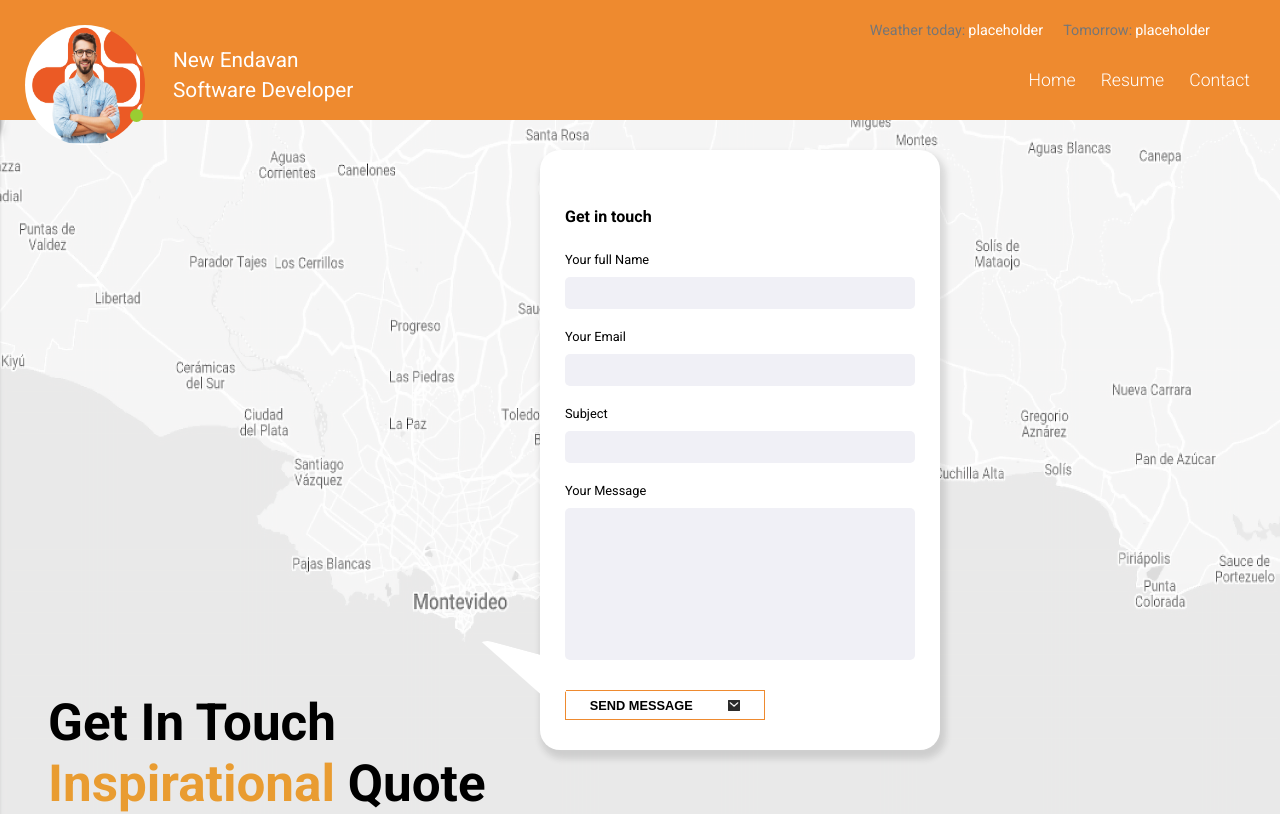
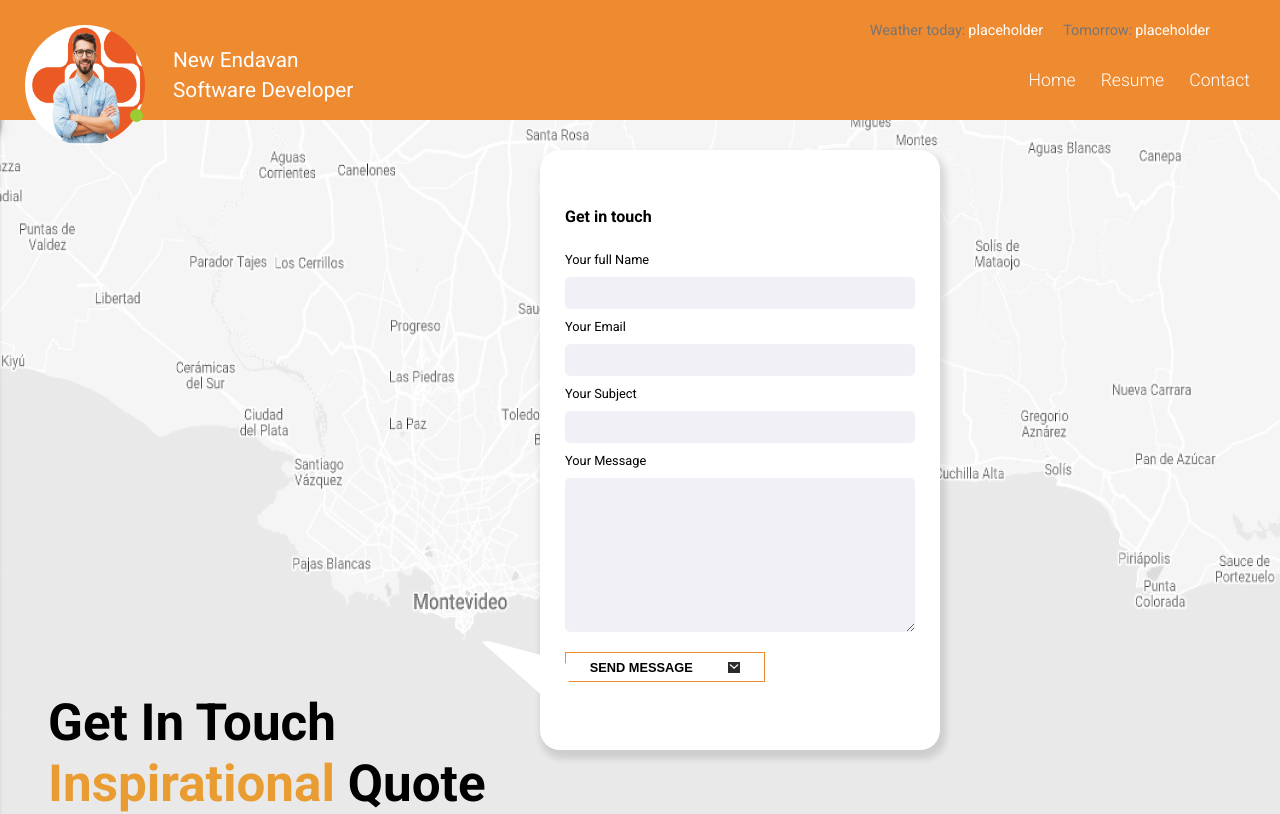
Before and after one commit to kuga-uy/resume-react, a React (Create React App) app: page /contact in a window 1280 px wide. Shown: the top 814 px of the page. Built offline with nearby package versions, Linux system fonts and the light colour scheme; no server answers.

Commit message:
form validation first look at

```diff
--- a/src/Components/contact/form/Form.jsx
+++ b/src/Components/contact/form/Form.jsx
@@ -1,25 +1,129 @@
-import React from 'react'
-import {Input} from './input/Input'
+import React, {Component} from 'react';
 import './input/input.css';
 
-const Form = () => {
+class Form extends Component {
+
+   constructor(props) {
+       super(props)
+
+       this.state = {
+        name: '',
+        email: '',
+        subject: '',
+        message: '',
+
+   }
+   this.handleChange = this.handleChange.bind(this);
+   this.onSubmit = this.onSubmit.bind(this);
+}
+
+    handleChange = (e) => {
+        const {value, name} = e.target
+        console.log(e.target.value, e.target.name);
+        this.setState({
+            [name] : value,
+           email : e.target.value,
+            subject : e.target.value,
+            message : e.target.value,
+        });
+    }
+
+    formValidation = () => {
+        const {name, email, subject, message} = this.state;
+        let isValid = true;
+        let errorName = '';
+        let errorEmail = '';
+        let errorSubject = '';
+        let errorMessage = '';
+
+        if(name.length < 3 ) {
+            isValid = false;
+            errorName = 'Minimum of 3 characters';
+            this.setState({errorName})
+        } else if (name.length > 10) {
+            errorName = 'Maximum of 10 characters';
+            this.setState({errorName})
+        }else {
+            isValid = true;
+            errorName = '';
+            this.setState({errorName})
+        }
+
+        if (subject.length < 3) {
+            isValid = false;
+            errorSubject = 'Minimum of 3 characters';
+            this.setState({errorSubject})
+        } else if (subject.length > 10) {
+            errorSubject = 'Maximum of 10 characters';
+            this.setState({errorSubject})
+        }else {
+            isValid = true;
+            errorSubject = '';
+            this.setState({errorSubject})
+        }
+
+        if (message.length < 10) {
+            isValid = false;
+            errorMessage = 'Minimum of 10 characters';
+            this.setState({errorMessage})
+        } else if (message.length > 100) {
+            errorMessage = 'Maximum of 100 characters';
+            this.setState({errorMessage})
+        }else {
+            isValid = true;
+            errorMessage = '';
+            this.setState({errorMessage})
+        }
+
+
+        if (email.includes('@') && email.includes('.com')) {
+            isValid = true;
+            errorEmail =''
+            this.setState({errorEmail})
+        } else {
+
+            isValid = false;
+            errorEmail = 'Please insert a correct email'
+            this.setState({errorEmail})
+        }
+        if (isValid === true){
+            alert('FORM SENT, THANK YOU!')
+        }
+
+        return isValid;
+    }
+
+    onSubmit = (e) => {
+        e.preventDefault()
+        const isValid = this.formValidation();
+    }
+
+render (){
 
 
     return (
         <>
-        <form className="form-container">
+        <form onSubmit={this.onSubmit} className="form-container">
             <h5 className="form-title">Get in touch</h5>
-            <Input label={'Your full Name'} id={'name'} type={'text'}/>
-            <Input label={'Your Email'} id={'email'} type={'email'}/>
-            <Input label={'Subject'} id={'subject'} type={'text'}/>
+            <label for='name'>Your full Name</label>
+            <input onChange={this.handleChange}  className="input name-input" type='text' id='name' name="name" maxlength="50" />
+            <span className="error">{this.state.errorName}</span>
+            <label for='email'>Your Email</label>
+            <input  onChange={this.handleChange}  className="input name-input" type='text' id='email' name="email" maxlength="50" />
+            <span className="error">{this.state.errorEmail}</span>
+            <label for='email'>Your Subject</label>
+            <input onChange={this.handleChange}  className="input name-input" type='text' id='subject' name="subject" maxlength="50" />
+            <span className="error">{this.state.errorSubject}</span>
             <label for="name">Your Message</label>
-            <input className="input message-input" type="textarea" id="message" maxlength="1000" />
+            <textarea onChange={this.handleChange} className="input message-input" type="textarea" id="message" name="message" maxlength="1000" />
+            <span className="error">{this.state.errorMessage}</span>
             <button type="submit" className="send-message-btn">SEND MESSAGE<img className="email-icon"src="assets/email-vector.png" alt="emai-icon"/>
             </button>
         </form>
-  <div className="triangulo"></div>
+        <div className="triangulo"></div>
         </>
     )
 }
+}
 
 export { Form };
--- a/src/Components/contact/form/form.css
+++ b/src/Components/contact/form/form.css
@@ -35,20 +35,9 @@
 .form-title{
     font-size: 1em;
 }
-.input{
-    border: none;
-    outline: none;
-    background-color: var(--third-bg-color);
-    border-radius: 5px;
-    margin-top: 10px;
-    margin-bottom: 20px;
-    height: 30px;
-}
 
-.message-input{
-    height: 150px;
 
-}
+
 
 .triangulo {
     width: 0;
@@ -85,6 +74,11 @@
     width: 12px;
 }
 
+.error{
+    color: red;
+    margin-bottom: 5px;
+}
+
 
 @media(max-width: 420px){
     .form-container{
@@ -99,4 +93,10 @@
         right: 203px;
         transform: rotate(275deg);
     }
+
+    .error{
+        color: red;
+        font-size: 0.8rem;
+        margin-top: 0px;
+    }
 }
--- a/src/Components/contact/form/input/Input.jsx
+++ /dev/null
@@ -1,12 +0,0 @@
-import React from 'react'
-
-const Input = ({label, id, type}) => {
-    return (
-        <>
-          <label for={id}>{label}</label>
-            <input className="input name-input" type={type} id={id} maxlength="50" />
-        </>
-    )
-}
-
-export {Input}
--- a/src/Components/contact/form/input/input.css
+++ b/src/Components/contact/form/input/input.css
@@ -0,0 +1,14 @@
+.input{
+    border: none;
+    outline: none;
+    background-color: var(--third-bg-color);
+    border-radius: 5px;
+    margin-top: 10px;
+    margin-bottom: 5px;
+    height: 30px;
+}
+
+.message-input{
+    height: 150px;
+
+}
--- a/src/Components/general/footer/footer.css
+++ b/src/Components/general/footer/footer.css
@@ -34,10 +34,12 @@
     font-family: var(--primary-font-family);
     font-size: 0.8em;
     color: #fff;
+    position: relative;
+    bottom: 0px;
 }
 
 @media (max-width: 420px){
-    .footer{
+   .footer{
         top:382px;
     }
 }
--- a/src/Components/resume/experience/Experience.jsx
+++ b/src/Components/resume/experience/Experience.jsx
@@ -2,6 +2,7 @@ import React from 'react'
 import { Reference } from './reference/Reference';
 import { StackCard } from './stackCard/StackCard';
 import './experience.css';
+import './stackCard/stackCard.css';
 
 const Experience = () => {
     return (
--- a/src/Components/resume/experience/stackCard/StackCard.jsx
+++ b/src/Components/resume/experience/stackCard/StackCard.jsx
@@ -1,5 +1,5 @@
 import React from 'react'
-import './stackCard.css';
+
 
 const StackCard = () => {
     return (
--- a/src/pages/home/home.css
+++ b/src/pages/home/home.css
@@ -16,6 +16,7 @@
 /*GRAL STYLES*/
 html{
 scroll-behavior: smooth;
+
 }
 
 
--- a/src/pages/resume/resume.css
+++ b/src/pages/resume/resume.css
@@ -350,39 +350,6 @@
 
                 /*TECH STACK SECTION*/
 
-.tech-stack-card{
-    overflow-x: hidden;
-    width: 60%;
-    position: relative;
-    top: 100px;
-    height:250px;
-    box-shadow: 3px 6px 6px 3px #2222;
-    border-radius: 0px 0px 20px 20px;
-    padding-left: 25px;
-    padding-right: 25px;
-    text-align: left;
-}
-
-.tech-stack-wrapper{
-    display: flex;
-    justify-content: space-around;
-    align-items: center;
-
-
-}
-
-.tech-stack-title{
-    position: relative;
-    left: 20px;
-}
-
-
-.stack-icon{
-    grid-template-columns: repeat(1fr,7);
-    width: 120px;
-    height: 115px;
-}
-
 
 .reference-section{
     display: flex;
@@ -671,20 +638,6 @@ padding: 10px;
 
 
 
-    .tech-stack-card{
-        height: 250px;
-         position: absolute;
-         width: 80%;
-         top: 1340px;
-         overflow-y: hidden;
-    }
-
-    .tech-stack-wrapper{
-        width: 100%;
-        height: 180px;
-        position: relative;
-        overflow-y: hidden;
-    }
 
     .stack-icon{
         width: 120px;
@@ -751,10 +704,6 @@ padding: 10px;
 
 
 
-    .tech-stack-title{
-        margin: 0px;
-    }
-
 
 
     .reference-section{
```
